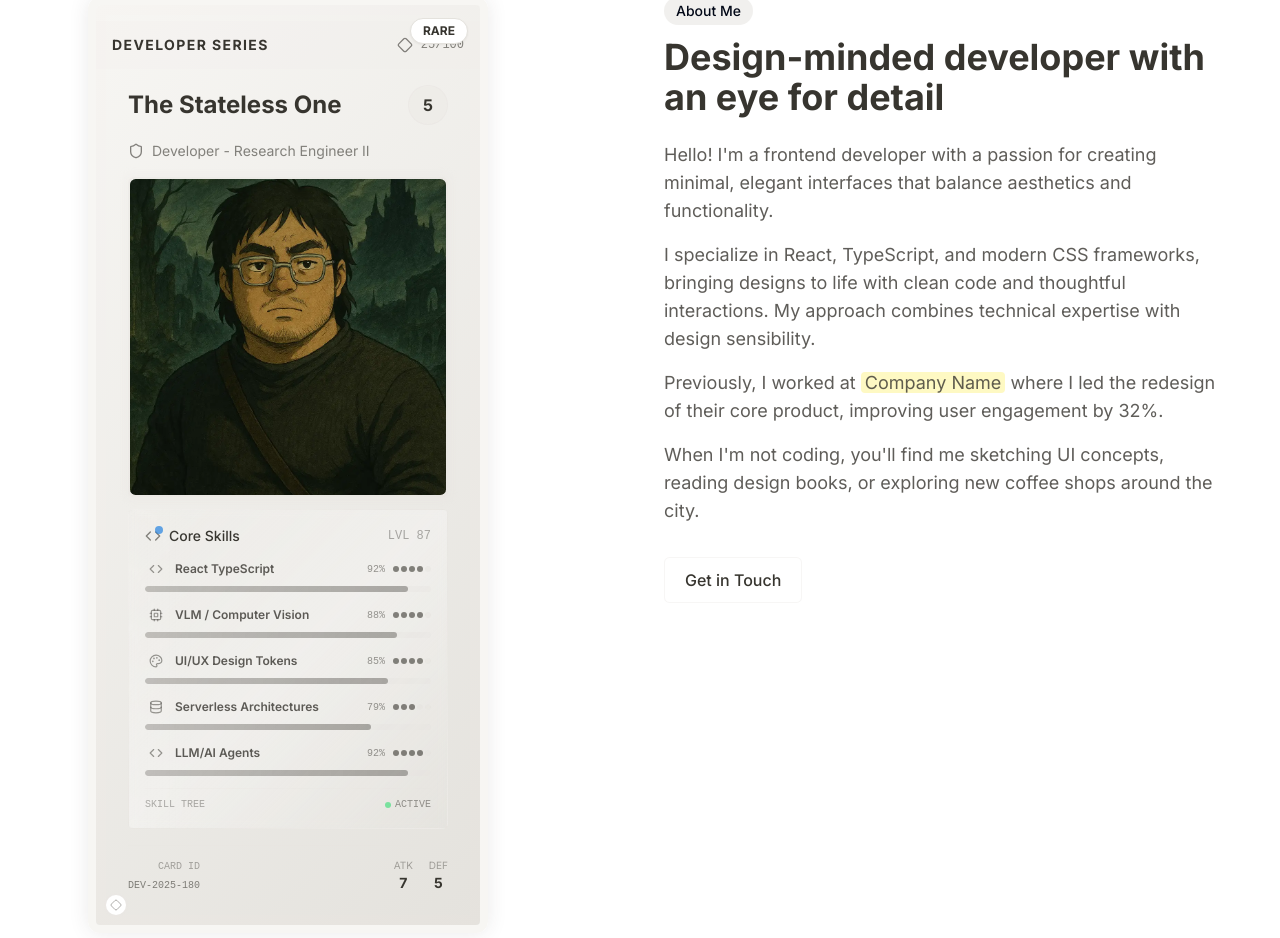
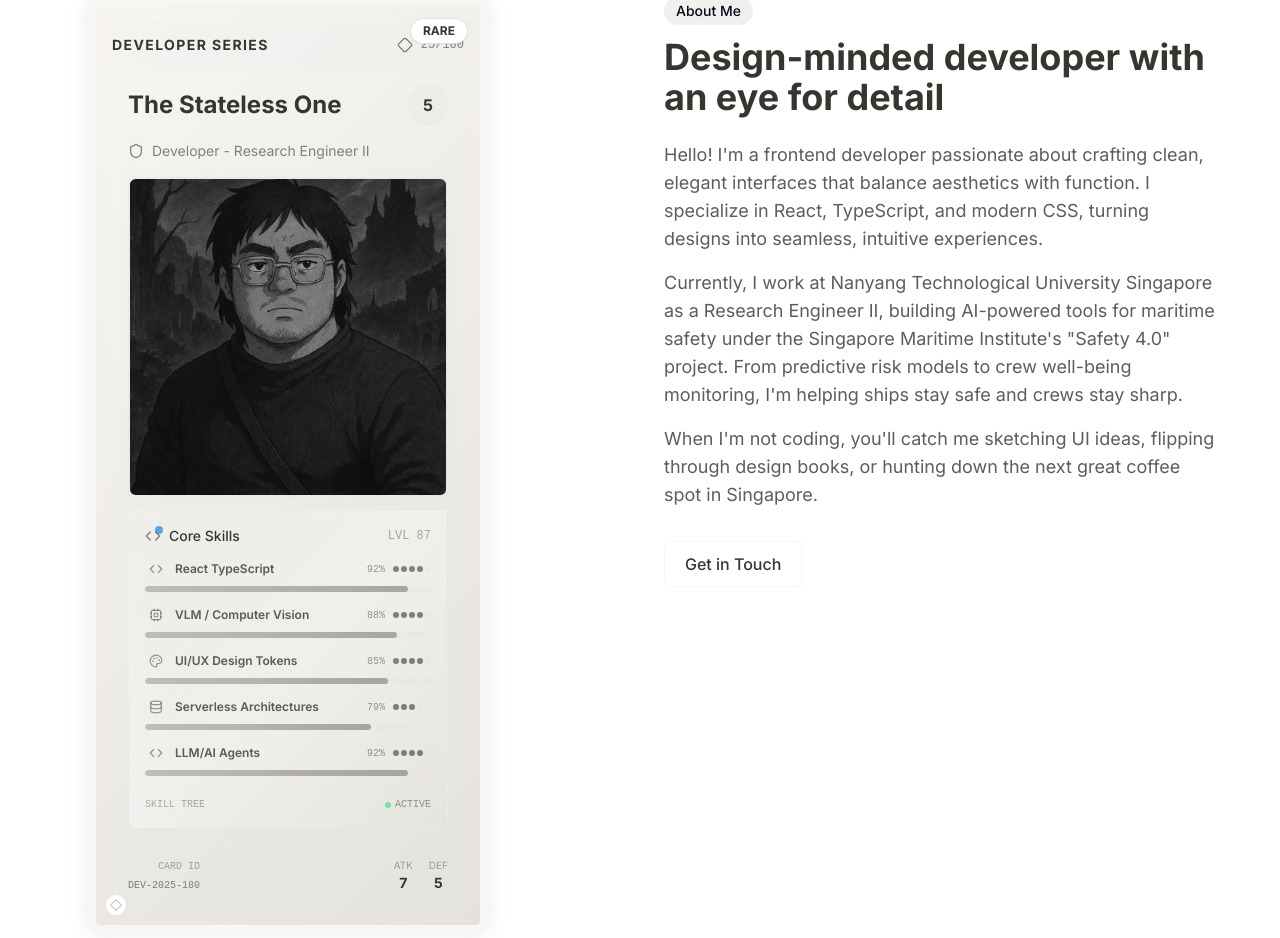
Before and after one commit to jdanas/derek-ptfl2025, a React (Vite) app: page / in a window 1280 px wide. Shown: the part 899-1837 px from the top of the page. Built offline with nearby package versions, Linux system fonts and the light colour scheme.

Commit message:
update about and change photo to bw

```diff
--- a/src/components/About.tsx
+++ b/src/components/About.tsx
@@ -164,7 +164,7 @@ const About = () => {
                       <div className="relative bg-gradient-to-b from-notion-gray/10 to-notion-gray/5 rounded-lg overflow-hidden">
                         <Avatar className="w-full h-full border-2 border-notion-gray/20 shadow-lg rounded-lg">
                           <AvatarImage
-                            src="/derek-elden2.webp"
+                            src="/derek-elden2_bw.webp"
                             alt="Developer"
                             className="rounded-lg object-cover w-full h-full"
                           />
@@ -376,26 +376,24 @@ const About = () => {
 
             <div className="space-y-4 text-lg text-notion-text/80">
               <p>
-                Hello! I'm a frontend developer with a passion for creating
-                minimal, elegant interfaces that balance aesthetics and
-                functionality.
+                Hello! I'm a frontend developer passionate about crafting clean,
+                elegant interfaces that balance aesthetics with function. I
+                specialize in React, TypeScript, and modern CSS, turning designs
+                into seamless, intuitive experiences.
               </p>
+
               <p>
-                I specialize in React, TypeScript, and modern CSS frameworks,
-                bringing designs to life with clean code and thoughtful
-                interactions. My approach combines technical expertise with
-                design sensibility.
+                Currently, I work at Nanyang Technological University Singapore
+                as a Research Engineer II, building AI-powered tools for
+                maritime safety under the Singapore Maritime Institute's "Safety
+                4.0" project. From predictive risk models to crew well-being
+                monitoring, I'm helping ships stay safe and crews stay sharp.
               </p>
+
               <p>
-                Previously, I worked at{" "}
-                <span className="bg-yellow-100 px-1 rounded">Company Name</span>{" "}
-                where I led the redesign of their core product, improving user
-                engagement by 32%.
-              </p>
-              <p>
-                When I'm not coding, you'll find me sketching UI concepts,
-                reading design books, or exploring new coffee shops around the
-                city.
+                When I'm not coding, you'll catch me sketching UI ideas,
+                flipping through design books, or hunting down the next great
+                coffee spot in Singapore.
               </p>
             </div>
 
```
Also changed, not shown: public/derek-elden2_bw.webp (added).
